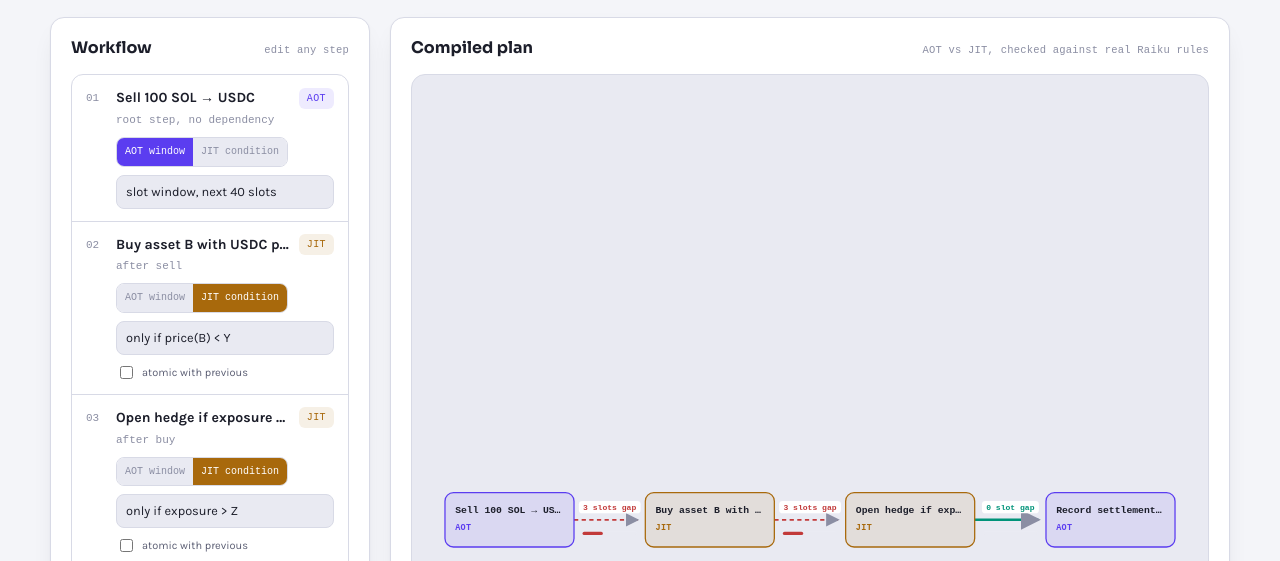
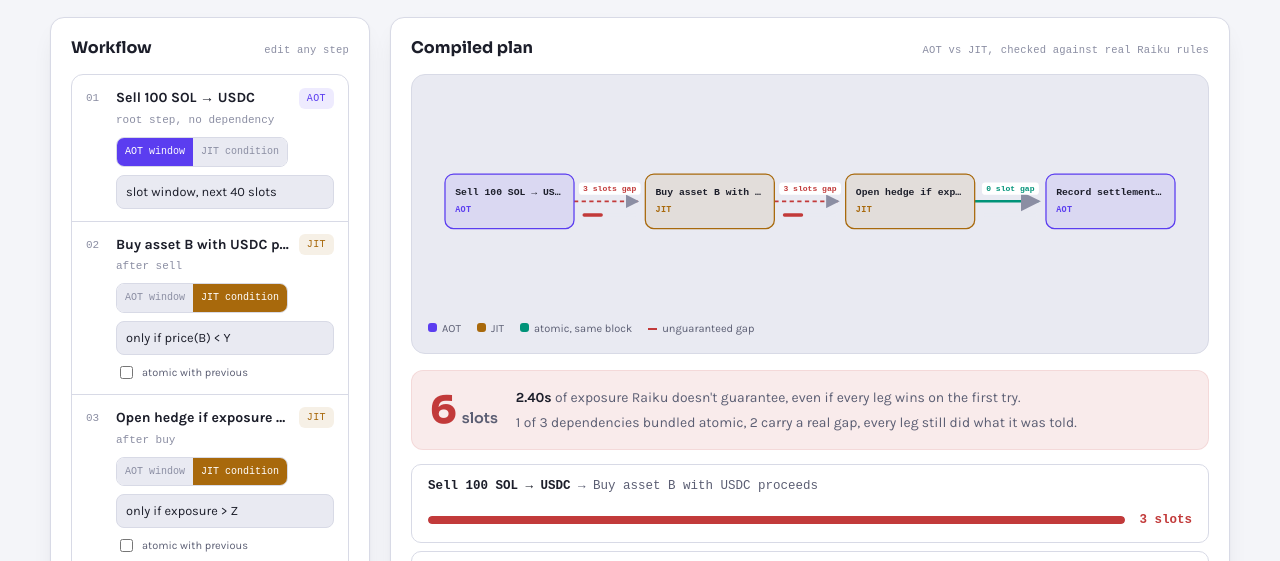
Before and after one commit to talk2brownn/timelock, a plain HTML site: page index.html in a window 1280 px wide. Shown: the part 227-788 px from the top of the page. Drawn offline with Linux system fonts and the light colour scheme; a web font is replaced by a local one.

Commit message:
Fix diagram height: SVG auto-height wasn't using viewBox aspect ratio

```diff
--- a/index.html
+++ b/index.html
@@ -134,6 +134,7 @@
   /* ---- DAG diagram ---- */
   .dag-card { border: 1px solid var(--border); border-radius: 14px; padding: 16px; margin-bottom: 16px; background: var(--surface-2); }
   svg text { font-family: "Fragment Mono", monospace; }
+  #dagSvg { display: block; width: 100%; height: auto; aspect-ratio: 900 / 260; }
   #dagSvg rect, #dagSvg text { transition: fill 0.35s ease, stroke 0.35s ease, opacity 0.35s ease; }
   #dagSvg line { transition: stroke 0.35s ease, stroke-width 0.35s ease, opacity 0.35s ease; }
   #dagSvg .exp-bar-fill, #dagSvg .exp-bar-track { transition: width 0.35s ease, x 0.35s ease, fill 0.35s ease; }
```
